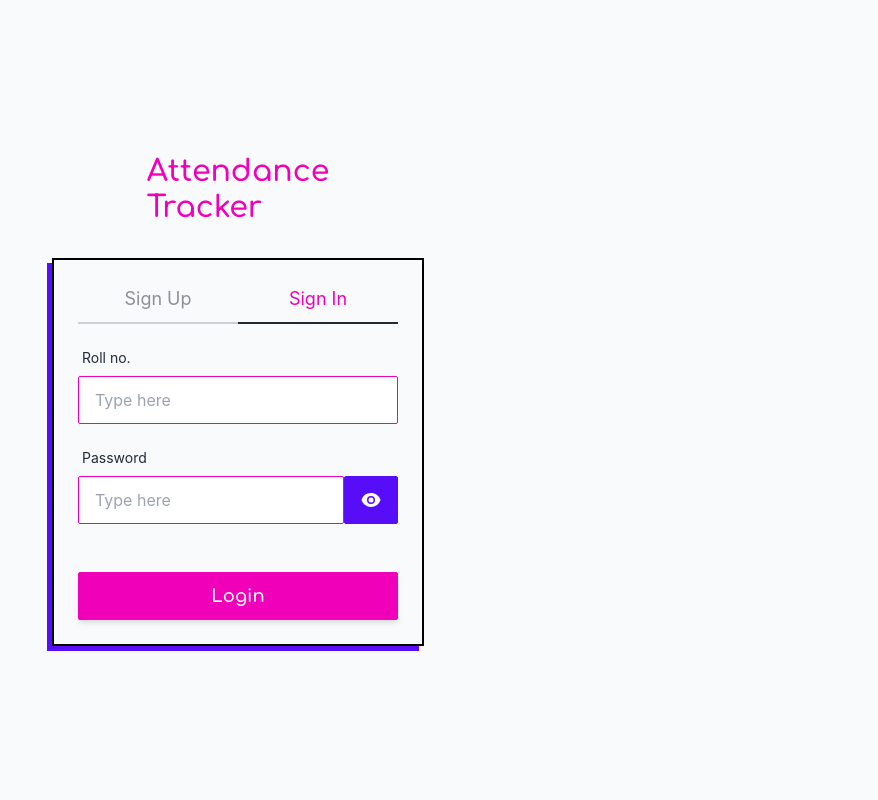
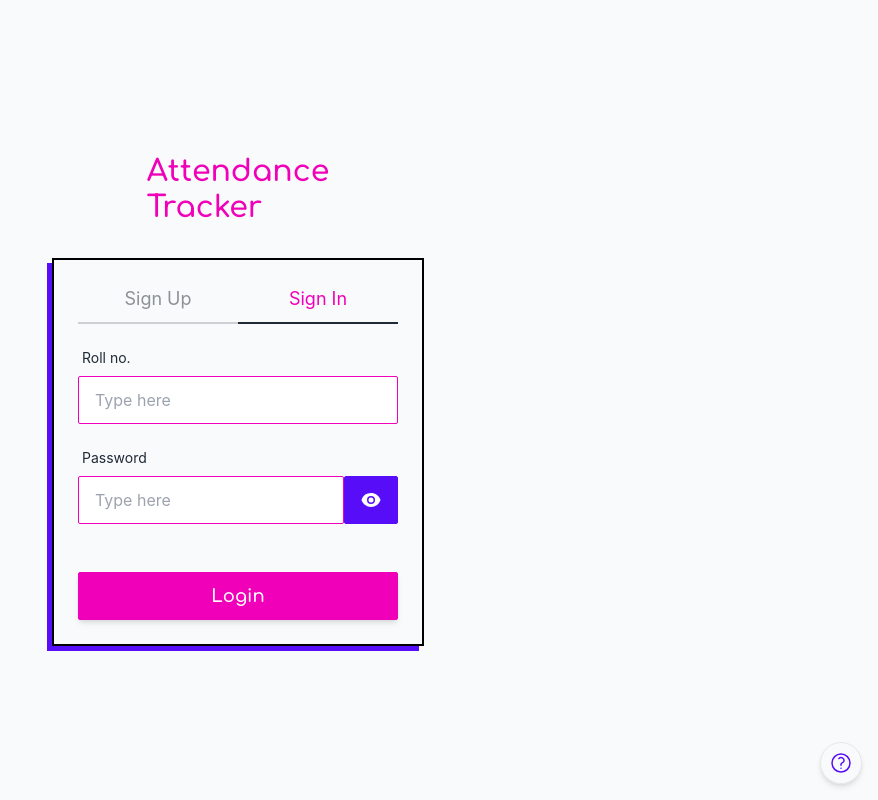
Before and after one commit to SujoyGhosh-scott/attendance-traker, a Next.js app: page /auth/login in a window 1280 px wide. Shown: the whole page, without its empty margins (402-1280 px from the left). Built offline with nearby package versions, Linux system fonts and the light colour scheme.

Commit message:
minor changes

```diff
--- a/components/Header.jsx
+++ b/components/Header.jsx
@@ -1,7 +1,15 @@
 import Link from "next/link";
+import { useRouter } from "next/router";
 import React from "react";
 
 const Header = () => {
+  const router = useRouter();
+
+  const logout = () => {
+    localStorage.removeItem("at_token");
+    router.push("/auth/login");
+  };
+
   return (
     <div className="px-6 lg:px-72 xl:px-80 navbar bg-base-100 flex items-center justify-end">
       <div className="tooltip tooltip-bottom" data-tip="About">
@@ -56,6 +64,7 @@ const Header = () => {
               Cancel
             </label>
             <label
+              onClick={logout}
               htmlFor="my-modal-6"
               className="btn btn-error normal-case rounded-sm"
             >
--- a/pages/about.js
+++ b/pages/about.js
@@ -35,13 +35,15 @@ const About = () => {
           <p className="font-bold text-lg ml-3 text-primary">Home</p>
         </Link>
       </div>
-      <main className="px-6 comfortaa lg:px-72 xl:px-80">
+      <main className="px-6 pb-6 comfortaa lg:px-72 xl:px-80">
         <h2 className="text-3xl font-bold mt-8 mb-4 text-secondary">About</h2>
         <p className="w-full xl:w-4/5">
-          Lorem ipsum dolor sit amet, consectetur adipiscing elit, sed do
-          eiusmod tempor incididunt ut labore et dolore magna aliqua. Ut enim ad
-          minim veniam, quis nostrud exercitation ullamco laboris nisi ut
-          aliquip ex ea commodo consequat. Duis aute irure dolor in
+          This is a website for students to keep track of their attendance
+          percentage. The student has to log their attendance of different
+          classes of every class day. If you&apos;re facing any issue while
+          login, please drop a message to the creator from the review
+          section(mentioning your contact details or mail), we will get back to
+          you.
         </p>
         <br />
         <p className="w-full xl:w-4/5">
@@ -55,7 +57,7 @@ const About = () => {
           <div className="col-span-3 md:col-span-1 mt-3 md:mt-0">
             <label
               htmlFor="review-modal"
-              className="btn btn-outline btn-warning normal-case rounded-sm mt-0"
+              className="btn btn-outline w-44 btn-warning normal-case rounded-sm mt-0"
             >
               Add Review
               <svg
@@ -78,7 +80,7 @@ const About = () => {
             <Link
               target="_blank"
               href="https://github.com/SujoyGhosh-scott/attendance-traker"
-              className="btn btn-primary btn-outline normal-case rounded-sm"
+              className="btn btn-primary btn-outline w-44 normal-case rounded-sm"
             >
               Source Code
               <svg
@@ -101,7 +103,7 @@ const About = () => {
             <Link
               target="_blank"
               href="https://github.com/SujoyGhosh-scott"
-              className="btn btn-outline normal-case rounded-sm mt-0"
+              className="btn btn-outline w-44 normal-case rounded-sm mt-0"
             >
               My GitHub
               <svg
--- a/pages/auth/login.js
+++ b/pages/auth/login.js
@@ -77,7 +77,7 @@ const Login = () => {
         <link rel="icon" href="/favicon.ico" />
       </Head>
 
-      <main className="bg-gray-50 h-screen text-black lg:px-72 xl:px-96 flex flex-col justify-center items-center">
+      <main className="bg-gray-50 h-screen text-black lg:px-72 xl:px-96 flex flex-col justify-center items-center relative">
         <h2 className="text-3xl mb-8 comfortaa font-semibold text-secondary">
           Attendance <br />
           Tracker
@@ -187,6 +187,26 @@ const Login = () => {
             </button>
           </div>
         </div>
+
+        {/* floating button */}
+        <Link href="/about">
+          <div className="absolute bottom-4 right-4 p-2 border rounded-full shadow-md hover:scale-105">
+            <svg
+              xmlns="http://www.w3.org/2000/svg"
+              fill="none"
+              viewBox="0 0 24 24"
+              strokeWidth={1.5}
+              stroke="currentColor"
+              className="w-6 h-6 text-primary"
+            >
+              <path
+                strokeLinecap="round"
+                strokeLinejoin="round"
+                d="M9.879 7.519c1.171-1.025 3.071-1.025 4.242 0 1.172 1.025 1.172 2.687 0 3.712-.203.179-.43.326-.67.442-.745.361-1.45.999-1.45 1.827v.75M21 12a9 9 0 11-18 0 9 9 0 0118 0zm-9 5.25h.008v.008H12v-.008z"
+              />
+            </svg>
+          </div>
+        </Link>
       </main>
     </div>
   );
```
